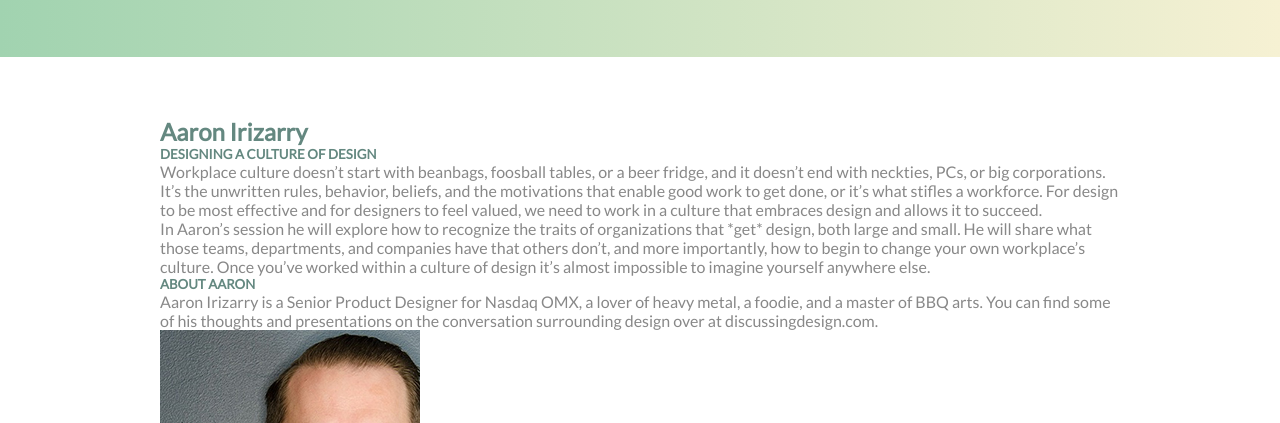
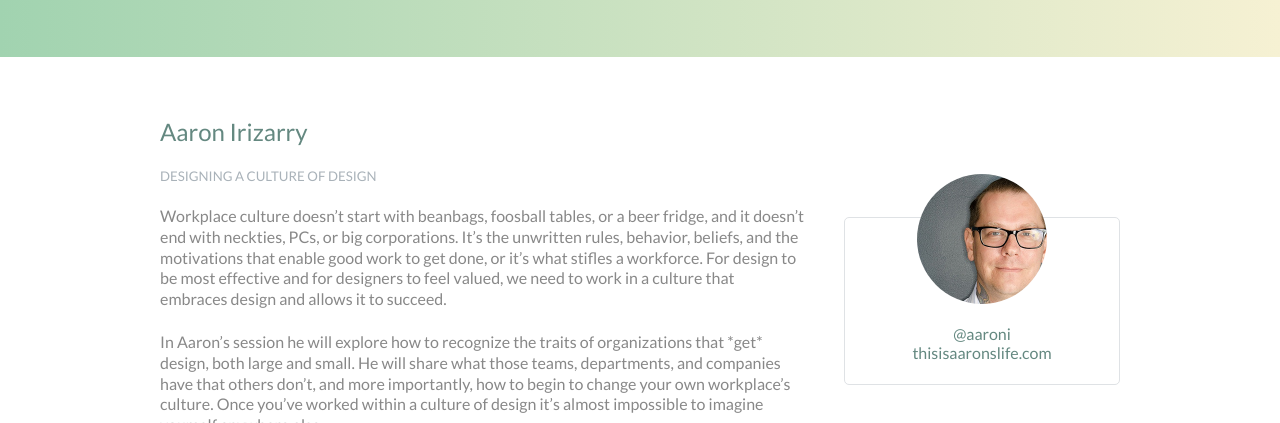
Before and after one commit to Denizka79/styles-conference, a plain HTML site: page speakers.html in a window 1280 px wide. Shown: the part 377-800 px from the top of the page. Drawn offline with Linux system fonts and the light colour scheme.

Commit message:
Finish adding speaker 1 info

```diff
--- a/css/styles.css
+++ b/css/styles.css
@@ -224,28 +224,58 @@ small {
     line-height: 33px;
     margin-left: 120px;
     margin-right: 120px;
+}
 
 .speaker {
     display: flex;
+    justify-content: space-between;
+    width: 100%;
 }
 
-.aaron-irizarry-img {
+.speaker-text {
+    width: 70%;
+    margin-right: 40px;
+}
+
+.speaker-text p {
+    font-size: 16px;
+    line-height: 1.3;
+}
+
+.speaker-info {
+    width: 30%;
+
+}
+
+.speaker-img-container {
+    border: 1px solid #dfe2e5;
+    border-radius: 5px;
+    padding: 22px;
+    margin-top: 100px;
+    text-align: center;
+}
+
+.speaker-img {
     display: block;
     border-radius: 50%;
     height: 130px;
+    margin: -66px auto 20px auto;
 }
 
-.speaker-image {
-    border: 1px solid #dfe2e5;
-    border-radius: 5px;
-    padding: 22px;
-    text-align: center;
+.speaker-img-container a {
+    text-decoration: none;
+    display: block;
+    color: #648880;
 }
 
-.speaker-image ul {
-    list-style: none;
+.speaker-name, .speaker-credo-title, .speaker-credo, .speaker-will-do, .about-speaker-title, .about-speaker {
+    margin-bottom: 22px;
 }
 
-.speaker-image a {
-    text-decoration: none;
+.speaker-name, .speaker-credo-title, .about-speaker-title {
+    font-weight: 400;
 }
+
+.speaker-credo-title, .about-speaker-title {
+    color: #a9b2b9;
+}
--- a/speakers.html
+++ b/speakers.html
@@ -39,15 +39,15 @@
             <div class="speaker">
                 <div class="speaker-text">
                     <h2 class="speaker-name">Aaron Irizarry</h2>
-                    <h5>DESIGNING A CULTURE OF DESIGN</h5>
-                    <p>Workplace culture doesn’t start with beanbags, foosball tables, or a beer fridge, and it doesn’t end with neckties, PCs, or big corporations. It’s the unwritten rules, behavior, beliefs, and the motivations that enable good work to get done, or it’s what stifles a workforce. For design to be most effective and for designers to feel valued, we need to work in a culture that embraces design and allows it to succeed.</p>
-                    <p>In Aaron’s session he will explore how to recognize the traits of organizations that *get* design, both large and small. He will share what those teams, departments, and companies have that others don’t, and more importantly, how to begin to change your own workplace’s culture. Once you’ve worked within a culture of design it’s almost impossible to imagine yourself anywhere else.</p>
-                    <h5>ABOUT AARON</h5>
-                    <p>Aaron Irizarry is a Senior Product Designer for Nasdaq OMX, a lover of heavy metal, a foodie, and a master of BBQ arts. You can find some of his thoughts and presentations on the conversation surrounding design over at discussingdesign.com.</p>
+                    <h5 class="speaker-credo-title">DESIGNING A CULTURE OF DESIGN</h5>
+                    <p class="speaker-credo">Workplace culture doesn’t start with beanbags, foosball tables, or a beer fridge, and it doesn’t end with neckties, PCs, or big corporations. It’s the unwritten rules, behavior, beliefs, and the motivations that enable good work to get done, or it’s what stifles a workforce. For design to be most effective and for designers to feel valued, we need to work in a culture that embraces design and allows it to succeed.</p>
+                    <p class="speaker-will-do">In Aaron’s session he will explore how to recognize the traits of organizations that *get* design, both large and small. He will share what those teams, departments, and companies have that others don’t, and more importantly, how to begin to change your own workplace’s culture. Once you’ve worked within a culture of design it’s almost impossible to imagine yourself anywhere else.</p>
+                    <h5 class="about-speaker-title">ABOUT AARON</h5>
+                    <p class="about-speaker">Aaron Irizarry is a Senior Product Designer for Nasdaq OMX, a lover of heavy metal, a foodie, and a master of BBQ arts. You can find some of his thoughts and presentations on the conversation surrounding design over at discussingdesign.com.</p>
                 </div>
                 <div class="speaker-info">
-                    <div class="speaker-image">
-                        <img class="aaron-irizarry-img" src="img/aaron-irizarry.jpg" alt="">
+                    <div class="speaker-img-container">
+                        <img class="aaron-irizarry-img speaker-img" src="img/aaron-irizarry.jpg" alt="">
                         <a href="#">@aaroni</a>
                         <a href="#">thisisaaronslife.com</a>
                     </div>
```
